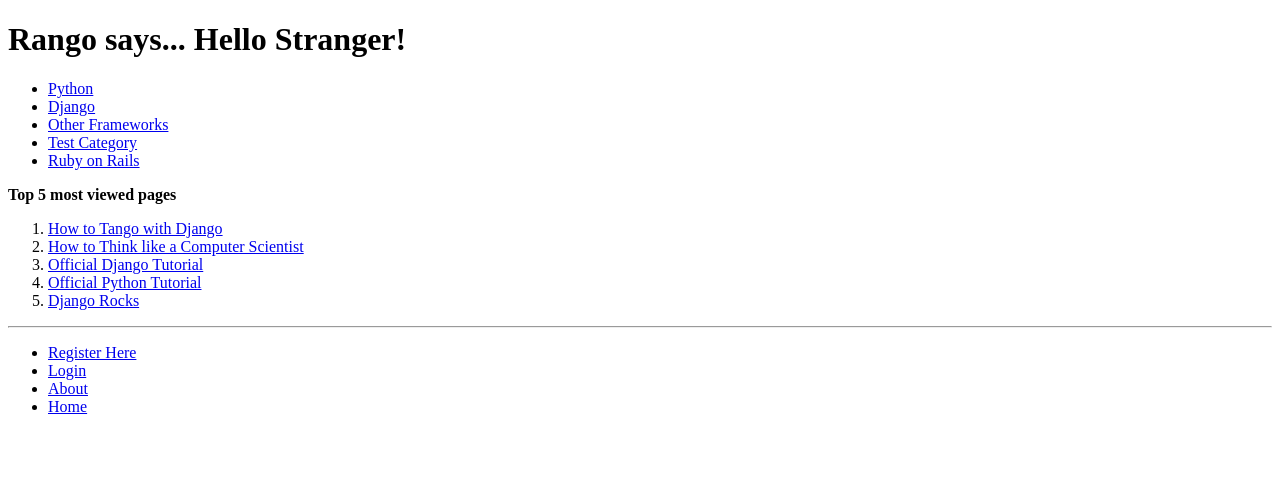
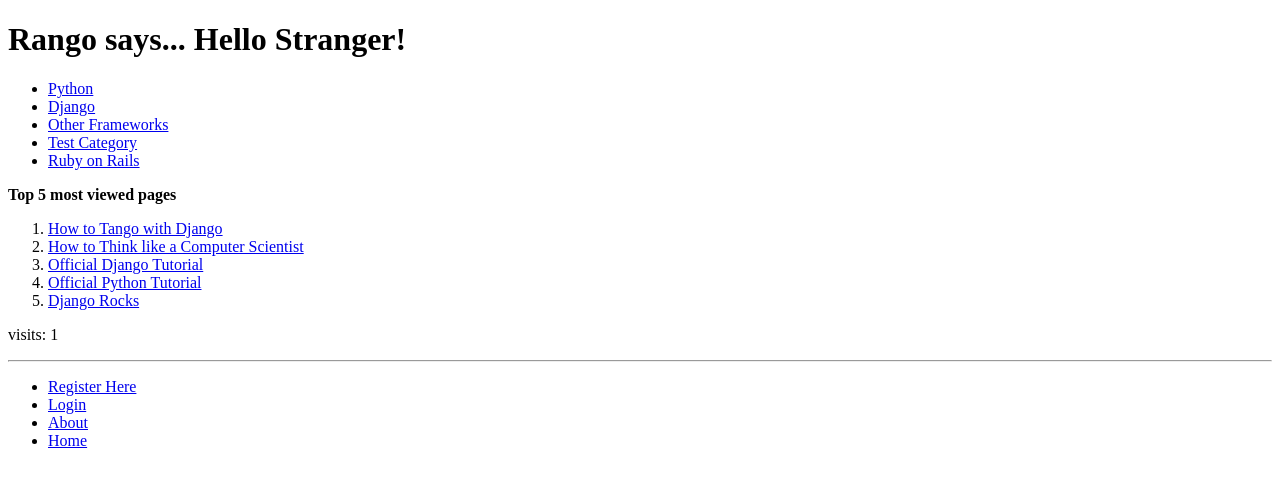
Before and after one commit to northwindav/tango_with_django, a Django app: page /rango/ in a window 1280 px wide. Shown: the top 487 px of the page. Run offline with Django 3.2, Linux system fonts and the light colour scheme; data comes from the database, SQL or seed files in the repository; both versions use the stored data as it was after the commit.

Commit message:
done with tutorial 11

```diff
--- a/rango/views.py
+++ b/rango/views.py
@@ -2,11 +2,16 @@ from django.shortcuts import render
 from django.contrib.auth import authenticate, login, logout
 from django.http import HttpResponseRedirect, HttpResponse
 from django.contrib.auth.decorators import login_required
+from datetime import datetime
 from rango.models import Category
 from rango.models import Page
 from rango.forms import CategoryForm
 from rango.forms import PageForm
 from rango.forms import UserForm, UserProfileForm
+
+# Very important review:
+# For any data to be available to the template, and be called via {{ <varname> }}
+# they have to be a part of the dictionary passed using the render(request, <template>, <dictionary>) string
 
 # This is a decorator, which is placed directly above the function signature
 @login_required
@@ -52,6 +57,9 @@ def user_login(request):
 # Note that there are many out-of-the-box user registration modules, but
 # this is a good example of how things work
 def register(request):
+#	if request.session.test_cookie_worked(): # For testing whether cookies can be set. See also the first line in the index view
+#		print ">>>> TEST COOKIE WORKIED!"
+#		request.session.delete_test_cookie()
 	# A boolean value for telling the template whether the registration was successful
 	# Set to False initially, code changes to true if success
 	registered = False
@@ -194,25 +202,45 @@ def category(request, category_name_slug):
 	return render(request, 'rango/category.html', context_dict)
 
 def index(request):
+#	request.session.set_test_cookie() # for testing if cookies can be set
 	# Construct a category list that queries the Category model
 	# and retrives the sorted top 5 results ordered by likes
 	# Pass a reference to theordered list to the dictionary, which is
 	# then passed to the template engine with the render() call
 	category_list = Category.objects.order_by('-likes')[:5]
-	context_dict = {'categories': category_list}
+	page_list = Page.objects.order_by('-views')[:5]
+	context_dict = {'categories': category_list, 'pages': page_list}
 
-	# Construct a list of the top 5 viewed pages
-	page_list = Page.objects.order_by('-views')[:5]
-	context_dict['pages']= page_list
+	# Implement session-side methods to count visits. In this case the only
+	# cookie that needs to be set on the client is a sessionid
+	visits = request.session.get('visits')
+	if not visits:
+		visits = 1
+	reset_last_visit_time = False
 
-	# REturn a rendered response to send to the client
-	# We make use of the shortcut function to make our lives easier
-	# Note that the second parameter is the template that we wish to use
-	return render(request, 'rango/index.html', context_dict)
+	last_visit = request.session.get('last_visit')
+	if last_visit:
+		last_visit_time = datetime.strptime(last_visit[:-7], "%Y-%m-%d %H:%M:%S")
+		if (datetime.now() - last_visit_time).seconds > 0:
+			visits = visits + 1
+			reset_last_visit_time = True
+	else:
+		reset_last_visit_time = True
 
-	# This is the older response without a template
-	# return HttpResponse("Rango says hey there world! <br> <a href='/rango/about'>About</a>")
+	if reset_last_visit_time:
+		request.session['last_visit'] = str(datetime.now())
+		request.session['visits'] = visits
+
+	context_dict['visits'] = visits
+
+	response = render(request, 'rango/index.html', context_dict)
+	return response
 
 def about(request):
-	context_dict = {'boldmessage': "I am a bold font for the about page"}
+	if request.session.get('visits'):
+		count = request.session.get('visits')
+	else:
+		count = 0
+
+	context_dict = {'visits':count}
 	return render(request, 'rango/about.html', context_dict)
--- a/templates/rango/about.html
+++ b/templates/rango/about.html
@@ -9,4 +9,6 @@
         hello world! <strong>{{ boldmessage }}</strong><br />
         <img src="{% static "images/rango.jpg" %}" alt="Picture of Rango" />
 
+	<p>You've visited {{ visits }} times</p>
+
 {% endblock %}
--- a/templates/rango/index.html
+++ b/templates/rango/index.html
@@ -37,4 +37,5 @@
                 <strong>There are no top viewed pages.</strong>
         {% endif %}
 
+	<p> visits: {{ visits }}</p>
 {% endblock %}
```
Also changed, not shown: tango_with_django_project/settings.py (+8 -0 lines), db.sqlite3, 2 other files.
